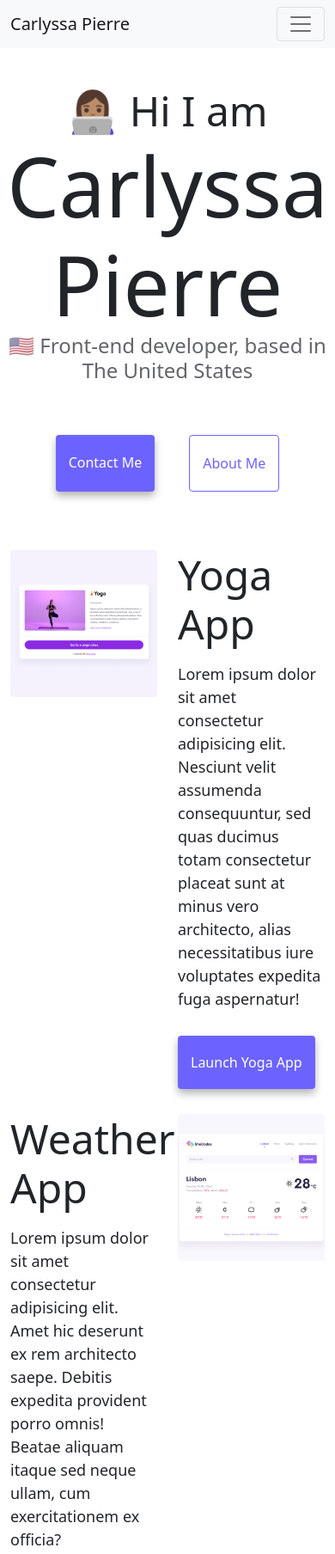
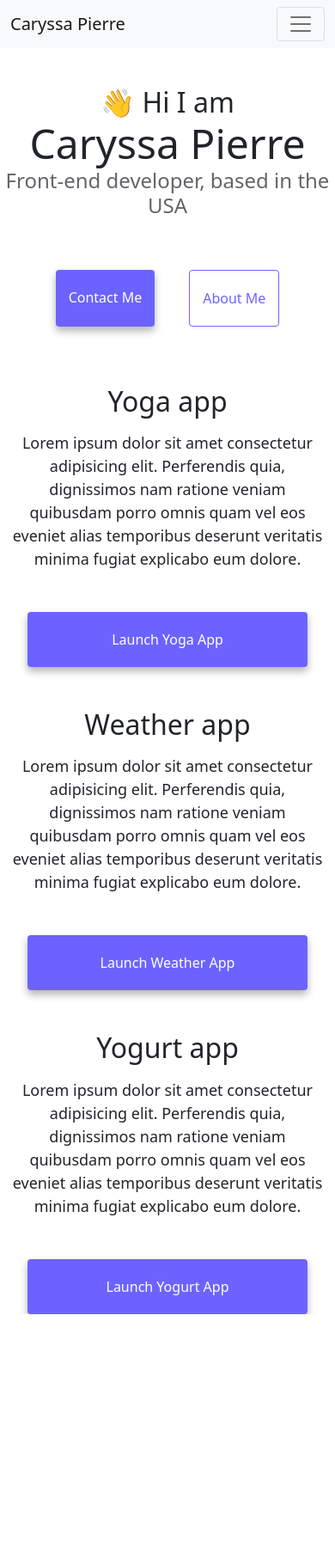
Before and after one commit to CarlyssaCodes/Wk3HW, a plain HTML site: page index.html in a window 390 px wide. Shown: the top 1808 px of the page at 86% size. After the commit the page ends 1529 px from the top, so only its background shows below. Drawn offline with nearby package versions, Linux system fonts and the light colour scheme.

Commit message:
Added SEO and made mobile friendly updates

```diff
--- a/index.html
+++ b/index.html
@@ -3,28 +3,29 @@
   <head>
     <meta charset="UTF-8" />
     <meta http-equiv="X-UA-Compatible" content="IE=edge" />
+    <meta name="viewport" content="width=device-width, initial-scale=1.0" />
     <meta
-      name="discription"
-      content="Carlyssa Pierre is a front-end developer based in the USA"
+      name="description"
+      content="Carlyssa Pierre is a front-end developer based in the USA, take a look at the projects she's created and contact her for future job inquiries"
     />
+    <title>Caryssa Pierre - carlysapierre.com</title>
     <link
-      href="https://cdn.jsdelivr.net/npm/bootstrap@5.0.1/dist/css/bootstrap.min.css"
+      href="https://cdn.jsdelivr.net/npm/bootstrap@5.0.0-beta2/dist/css/bootstrap.min.css"
       rel="stylesheet"
-      integrity="sha384-+0n0xVW2eSR5OomGNYDnhzAbDsOXxcvSN1TPprVMTNDbiYZCxYbOOl7+AMvyTG2x"
+      integrity="sha384-BmbxuPwQa2lc/FVzBcNJ7UAyJxM6wuqIj61tLrc4wSX0szH/Ev+nYRRuWlolflfl"
       crossorigin="anonymous"
     />
     <script
-      src="https://cdn.jsdelivr.net/npm/bootstrap@5.0.1/dist/js/bootstrap.bundle.min.js"
-      integrity="sha384-gtEjrD/SeCtmISkJkNUaaKMoLD0//ElJ19smozuHV6z3Iehds+3Ulb9Bn9Plx0x4"
+      src="https://cdn.jsdelivr.net/npm/bootstrap@5.0.0-beta2/dist/js/bootstrap.bundle.min.js"
+      integrity="sha384-b5kHyXgcpbZJO/tY9Ul7kGkf1S0CWuKcCD38l8YkeH8z8QjE0GmW1gYU5S9FOnJ0"
       crossorigin="anonymous"
     ></script>
-    <title>Carlyssa Pierre</title>
     <link rel="stylesheet" href="style.css" />
   </head>
   <body>
     <nav class="navbar navbar-expand-lg navbar-light bg-light fixed-top">
-      <div class="container-fluid">
-        <a class="navbar-brand" href="index.html">Carlyssa Pierre</a>
+      <div class="container">
+        <a class="navbar-brand" href="index.html">Caryssa Pierre</a>
         <button
           class="navbar-toggler"
           type="button"
@@ -44,88 +45,89 @@
               >
             </li>
             <li class="nav-item">
-              <a class="nav-link" href="about.html">About Me</a>
+              <a class="nav-link" href="about.html">About me</a>
             </li>
             <li class="nav-item">
-              <a class="nav-link" href="about.html#contact">Contact Me</a>
+              <a class="nav-link" href="about.html#contact">Contact me</a>
             </li>
           </ul>
         </div>
       </div>
     </nav>
-
-    <h2 class="text-center">👩🏽‍💻 Hi I am</h2>
-    <h1 class="text-center">Carlyssa Pierre</h1>
-    <h3 class="text-center">
-      🇺🇸 Front-end developer, based in The United States
-    </h3>
+    <h2 class="text-center">👋 Hi I am</h2>
+    <h1 class="text-center">Caryssa Pierre</h1>
+    <h3 class="text-center">Front-end developer, based in the USA</h3>
     <div class="navigation-links mb-5">
-      <a href="about.html#contact" title="Contact" class="primary-link"
+      <a href="about.html#contact" title="contact" class="primary-link"
         >Contact me</a
       >
-      <a href="about.html" title="About" class="secondary-link">About me</a>
+      <a href="about.html" title="about" class="secondary-link">About me</a>
     </div>
     <div class="container">
       <div class="row">
-        <div class="col-6">
+        <div class="col-sm-6">
           <img
             src="images/yoga.png"
-            alt="woman doing yoga"
-            class="img-fluid rounded"
+            alt="yoga project"
+            class="img-fluid rounded d-none d-sm-block"
           />
         </div>
-        <div class="col-6">
-          <h2 class="mb-3">Yoga App</h2>
+        <div class="col-sm-6">
+          <h2 class="mb-3">Yoga app</h2>
           <p>
-            Lorem ipsum dolor sit amet consectetur adipisicing elit. Nesciunt
-            velit assumenda consequuntur, sed quas ducimus totam consectetur
-            placeat sunt at minus vero architecto, alias necessitatibus iure
-            voluptates expedita fuga aspernatur!
+            Lorem ipsum dolor sit amet consectetur adipisicing elit. Perferendis
+            quia, dignissimos nam ratione veniam quibusdam porro omnis quam vel
+            eos eveniet alias temporibus deserunt veritatis minima fugiat
+            explicabo eum dolore.
           </p>
           <div class="mt-5">
-            <a href="#" title="Yoga App" class="primary-link"
+            <a href="#" title="Yoga" class="primary-link app-link"
               >Launch Yoga App</a
             >
           </div>
         </div>
       </div>
       <div class="row mt-5">
-        <div class="col-6">
-          <h2 class="mb-3">Weather App</h2>
+        <div class="col-sm-6">
+          <h2 class="mb-3">Weather app</h2>
           <p>
-            Lorem ipsum dolor sit amet consectetur adipisicing elit. Amet hic
-            deserunt ex rem architecto saepe. Debitis expedita provident porro
-            omnis! Beatae aliquam itaque sed neque ullam, cum exercitationem ex
-            officia?
+            Lorem ipsum dolor sit amet consectetur adipisicing elit. Perferendis
+            quia, dignissimos nam ratione veniam quibusdam porro omnis quam vel
+            eos eveniet alias temporibus deserunt veritatis minima fugiat
+            explicabo eum dolore.
           </p>
           <div class="mt-5">
-            <a href="#" title="Weather App" class="primary-link"
+            <a href="#" title="Weather" class="primary-link app-link"
               >Launch Weather App</a
             >
           </div>
         </div>
-        <div class="col-6">
+        <div class="col-sm-6">
           <img
             src="images/weather.png"
-            alt="weather app"
-            class="img-fluid rounded"
+            alt="weather project"
+            class="img-fluid rounded d-none d-sm-block"
           />
         </div>
       </div>
       <div class="row mt-5">
-        <div class="col-6">
-          <img src="images/yogurt.png" alt="yogurt" class="img-fluid rounded" />
+        <div class="col-sm-6">
+          <img
+            src="images/yogurt.png"
+            alt="yogurt project"
+            class="img-fluid rounded d-none d-sm-block"
+          />
         </div>
-        <div class="col-6">
-          <h2 class="mb-3">Yogurt App</h2>
+        <div class="col-sm-6">
+          <h2 class="mb-3">Yogurt app</h2>
           <p>
-            Lorem ipsum dolor sit amet consectetur adipisicing elit. Nesciunt
-            velit assumenda consequuntur, sed quas ducimus totam consectetur
-            placeat sunt at minus vero architecto, alias necessitatibus iure
-            voluptates expedita fuga aspernatur!
+            Lorem ipsum dolor sit amet consectetur adipisicing elit. Perferendis
+            quia, dignissimos nam ratione veniam quibusdam porro omnis quam vel
+            eos eveniet alias temporibus deserunt veritatis minima fugiat
+            explicabo eum dolore.
           </p>
           <div class="mt-5">
-            <a href="#" title="Yogurt App" class="primary-link"
+            <a href="#" title="Yogurt" class="primary-link app-link"
               >Launch Yogurt App</a
             >
           </div>
--- a/style.css
+++ b/style.css
@@ -61,11 +61,6 @@ p {
   border: 1px solid var(--primary-color);
 }
 
-.about-link {
-  color: var(--primary-color);
-  border: 1px solid var(--primary-color);
-}
-
 .homepage-link {
   color: var(--primary-color);
   text-align: center;
@@ -73,7 +68,6 @@ p {
 }
 
 .about-paragraphs {
-  display: flex;
   margin: 30px 0;
 }
 
@@ -93,9 +87,21 @@ p {
   text-decoration: underline;
 }
 
-.fixed-top {
-  position: fixed;
-  top: 0;
-  right: 0;
-  left: 0;
+@media (max-width: 576px) {
+  h1 {
+    text-align: center;
+    font-size: 48px;
+  }
+  h2 {
+    text-align: center;
+    font-size: 32px;
+  }
+  p {
+    text-align: center;
+  }
+  .app-link {
+    display: block;
+    text-align: center;
+    margin: 0 20px;
+  }
 }
```
Also changed, not shown: about.html (+20 -28 lines).
